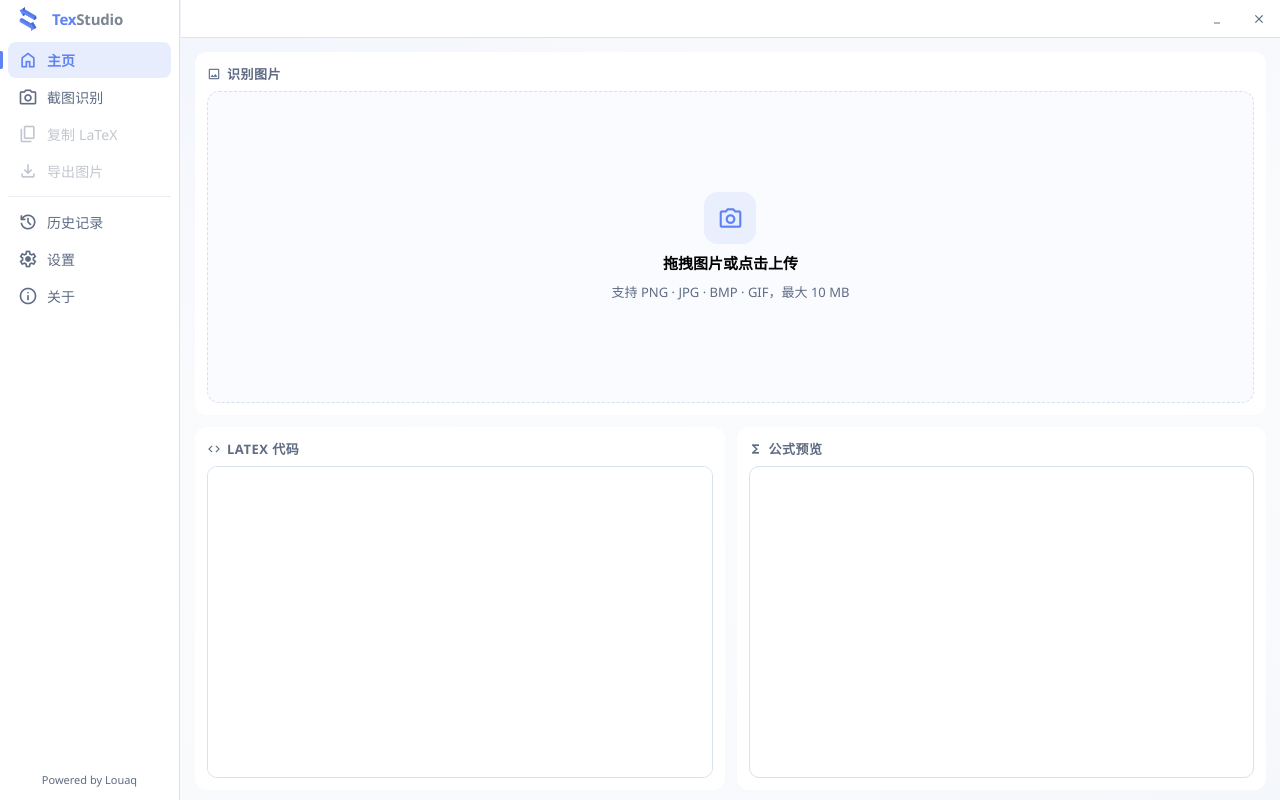
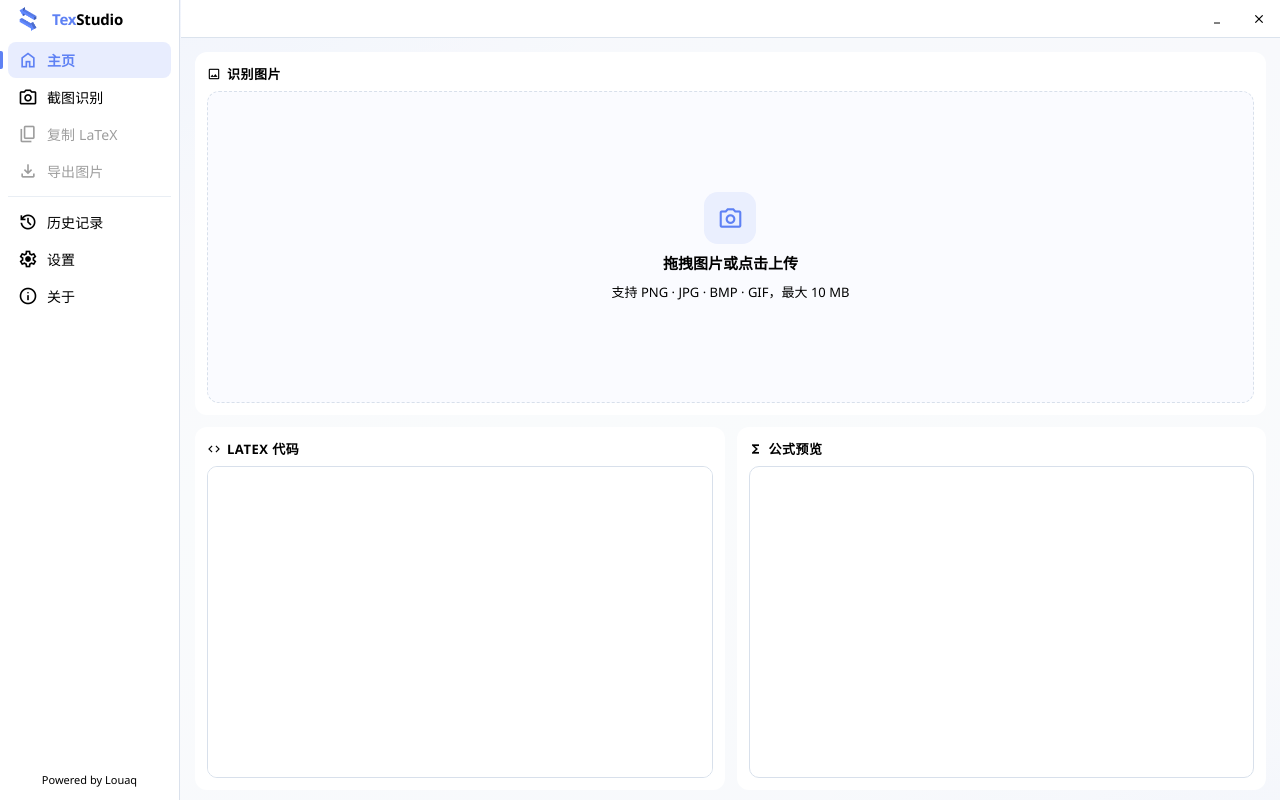
Before and after one commit to Louaq/TexStudio, a React (Create React App) app: page / in a window 1280 px wide. Built offline with nearby package versions, Linux system fonts and the light colour scheme; no server answers.

Commit message:
feat: fix some issue

```diff
--- a/package.json
+++ b/package.json
@@ -1,6 +1,6 @@
 {
   "name": "latex-ocr-electron",
-  "version": "4.9.0",
+  "version": "4.9.1",
   "description": "TxStudio OCR",
   "author": {
     "name": "TexStudio",
--- a/src/App.tsx
+++ b/src/App.tsx
@@ -90,6 +90,7 @@ function App() {
     apiConfig: ApiConfig;
     shortcuts: { capture: string; upload: string };
     theme?: string;
+    themeMode?: 'light' | 'dark';
     sidebarConfig?: SidebarConfig;
     minimizeToTray?: boolean;
   } | null>(null);
@@ -126,8 +127,9 @@ function App() {
         if (window.electronAPI) {
           const appSettings = await window.electronAPI.getSettings();
           console.log('从Electron加载的设置:', appSettings);
-          const { getTheme, applyTheme, normalizeThemeId, THEME_ID } = await import('./theme/themes');
+          const { getTheme, applyTheme, normalizeThemeId, normalizeThemeMode, THEME_ID } = await import('./theme/themes');
           const selectedTheme = normalizeThemeId(appSettings.theme);
+          const selectedMode = normalizeThemeMode(appSettings.themeMode);
           if (appSettings.theme !== THEME_ID) {
             await window.electronAPI.saveSettings({ theme: THEME_ID });
           }
@@ -135,13 +137,14 @@ function App() {
             apiConfig: appSettings.apiConfig,
             shortcuts: appSettings.shortcuts,
             theme: selectedTheme,
+            themeMode: selectedMode,
             sidebarConfig: appSettings.sidebarConfig || getDefaultSidebarConfig(),
             minimizeToTray: appSettings.minimizeToTray !== undefined ? appSettings.minimizeToTray : true
           });
           setAppState(prev => ({ ...prev, history: appSettings.history }));
 
-          const theme = getTheme();
-          applyTheme(theme);
+          applyTheme(getTheme(selectedMode), selectedMode);
+          try { localStorage.setItem('themeMode', selectedMode); } catch {}
         } else {
           const defaultSettings = {
             apiConfig: {
@@ -177,12 +180,12 @@ function App() {
           setSettings({
             ...defaultSettings,
             theme: browserThemeId,
+            themeMode: 'light',
             sidebarConfig: getDefaultSidebarConfig()
           });
           console.warn('运行在浏览器模式下，使用默认设置');
 
-          const theme = getTheme();
-          applyTheme(theme);
+          applyTheme(getTheme('light'), 'light');
         }
       } catch (error) {
         console.error('加载设置失败:', error);
@@ -1016,6 +1019,20 @@ function App() {
     }
   };
 
+  const handleSaveThemeMode = async (mode: 'light' | 'dark') => {
+    try {
+      const { applyTheme, getTheme } = await import('./theme/themes');
+      applyTheme(getTheme(mode), mode);
+      try { localStorage.setItem('themeMode', mode); } catch {}
+      setSettings(prev => prev ? { ...prev, themeMode: mode } : prev);
+      if (window.electronAPI) {
+        await window.electronAPI.saveSettings({ themeMode: mode });
+      }
+    } catch (error) {
+      console.error('保存主题模式失败:', error);
+    }
+  };
+
   const handleSaveMinimizeToTray = async (minimizeToTray: boolean) => {
     if (window.electronAPI) {
       try {
@@ -1240,12 +1257,14 @@ function App() {
             shortcuts={settings?.shortcuts || { capture: '', upload: '' }}
             sidebarConfig={settings?.sidebarConfig}
             minimizeToTray={settings?.minimizeToTray !== undefined ? settings.minimizeToTray : true}
+            themeMode={settings?.themeMode || 'light'}
             onSaveApi={handleSaveApiSettings}
             onSaveShortcuts={handleSaveShortcutSettings}
             onCheckForUpdates={handleCheckForUpdates}
             isCheckingForUpdates={updateInfo.status === 'checking'}
             onSaveSidebarConfig={handleSaveSidebarConfig}
             onSaveMinimizeToTray={handleSaveMinimizeToTray}
+            onSaveThemeMode={handleSaveThemeMode}
           />
         )}
 
--- a/src/components/ApiSettingsDialog.tsx
+++ b/src/components/ApiSettingsDialog.tsx
@@ -100,7 +100,7 @@ const Input = styled.input`
   }
 
   &::placeholder {
-    color: var(--color-textSecondary);
+    color: var(--ui-placeholder, rgba(0, 0, 0, 0.5));
   }
 `;
 
--- a/src/components/LatexEditor.tsx
+++ b/src/components/LatexEditor.tsx
@@ -23,7 +23,7 @@ const Header = styled.div`
 const Label = styled.h3`
   font-size: 13px;
   font-weight: 600;
-  color: var(--color-textSecondary);
+  color: var(--color-text);
   margin: 0;
   display: flex;
   align-items: center;
@@ -62,7 +62,7 @@ const TextArea = styled.textarea<{ $readOnly: boolean }>`
   box-sizing: border-box;
 
   &::placeholder {
-    color: var(--color-textSecondary);
+    color: var(--ui-placeholder, rgba(0, 0, 0, 0.5));
     font-style: italic;
     font-family: "Segoe UI", "Microsoft YaHei", sans-serif;
   }
--- a/src/components/ShortcutSettingsDialog.tsx
+++ b/src/components/ShortcutSettingsDialog.tsx
@@ -37,7 +37,7 @@ const Dialog = styled.div`
 
 const Title = styled.h2`
   margin: 0 0 24px 0;
-  color: #2c3e50;
+  color: var(--color-text);
   font-size: 21px;
   font-weight: 600;
   text-align: center;
@@ -60,7 +60,7 @@ const FormGroup = styled.div`
 `;
 
 const Label = styled.label`
-  color: #34495e;
+  color: var(--color-text);
   font-weight: 600;
   font-size: 15px;
 `;
@@ -82,7 +82,7 @@ const ShortcutButton = styled.button<{
   font-size: 15px;
   color: ${props =>
     props.$isListening ? '#e74c3c' :
-    props.$isSet ? '#27ae60' : '#2c3e50'
+    props.$isSet ? '#27ae60' : 'var(--color-text)'
   };
   transition: border-color 0.12s ease, background 0.12s ease, color 0.12s ease;
   font-family: "Cascadia Code", "Consolas", monospace;
--- a/src/contexts/ThemeContext.tsx
+++ b/src/contexts/ThemeContext.tsx
@@ -27,12 +27,13 @@ export const ThemeProvider: React.FC<ThemeProviderProps> = ({
   children,
   initialThemeId = THEME_ID
 }) => {
-  const [currentTheme, setCurrentTheme] = useState<Theme>(() => getTheme(initialThemeId));
+  void initialThemeId;
+  const [currentTheme, setCurrentTheme] = useState<Theme>(() => getTheme('light'));
 
   const setTheme = (_themeId?: string) => {
-    const theme = getTheme();
+    const theme = getTheme('light');
     setCurrentTheme(theme);
-    applyTheme(theme);
+    applyTheme(theme, 'light');
     localStorage.setItem('selectedTheme', THEME_ID);
     if (window.electronAPI) {
       window.electronAPI.saveSettings({ theme: THEME_ID }).catch(console.error);
@@ -40,8 +41,7 @@ export const ThemeProvider: React.FC<ThemeProviderProps> = ({
   };
 
   useEffect(() => {
-    // 应用初始主题
-    applyTheme(currentTheme);
+    applyTheme(currentTheme, 'light');
   }, []);
 
   return (
--- a/src/index.tsx
+++ b/src/index.tsx
@@ -5,8 +5,15 @@ import "@fontsource/material-symbols-outlined";
 import { createGlobalStyle } from 'styled-components';
 import { applyTheme, getTheme } from './theme/themes';
 
-/* 首屏即写入主题变量 */
-applyTheme(getTheme());
+/* 首屏即写入主题变量（从 localStorage 缓存读取模式，避免深色用户看到一闪的浅色） */
+const cachedMode: 'light' | 'dark' = (() => {
+  try {
+    return localStorage.getItem('themeMode') === 'dark' ? 'dark' : 'light';
+  } catch {
+    return 'light';
+  }
+})();
+applyTheme(getTheme(cachedMode), cachedMode);
 
 // 全局样式
 const GlobalStyle = createGlobalStyle`
@@ -25,8 +32,8 @@ const GlobalStyle = createGlobalStyle`
     --bg-secondary: #FFFFFF;
     --bg-tertiary: #EEF2F7;
     --text-primary: #000000;
-    --text-secondary: #5F6C84;
-    --text-muted: #8A94A6;
+    --text-secondary: #000000;
+    --text-muted: #000000;
     --accent-primary: #5E81F4;
     --accent-hover: #4C6FED;
     --accent-active: #3B5DE6;
@@ -212,6 +219,7 @@ const GlobalStyle = createGlobalStyle`
 
   pre, code {
     font-family: var(--font-mono) !important;
+    color: var(--color-text);
     background: var(--current-card) !important;
     border-radius: 8px !important;
     padding: 1px 4px !important;
--- a/src/theme/themes.ts
+++ b/src/theme/themes.ts
@@ -37,10 +37,13 @@ export interface Theme {
   };
 }
 
+/** 主题模式 */
+export type ThemeMode = 'light' | 'dark';
+
 /** 唯一主题 ID（青花 Qing-hua：钴蓝 + 瓷白） */
 export const THEME_ID = 'formal' as const;
 
-const formalTheme: Theme = {
+const lightTheme: Theme = {
   id: THEME_ID,
   name: '青花',
   colors: {
@@ -55,9 +58,9 @@ const formalTheme: Theme = {
     surfaceLight: '#EEF2F7',
 
     text: '#000000',
-    textSecondary: '#5F6C84',
-    textMuted: '#8A94A6',
-    accentSecondary: '#7C8594',
+    textSecondary: '#000000',
+    textMuted: '#000000',
+    accentSecondary: '#000000',
 
     border: '#D8E0EB',
     borderLight: 'rgba(216, 224, 235, 0.55)',
@@ -85,30 +88,102 @@ const formalTheme: Theme = {
   },
 };
 
-/** 仅含「青花」 */
-export const themes: Theme[] = [formalTheme];
+const darkTheme: Theme = {
+  id: THEME_ID,
+  name: '青花·夜',
+  colors: {
+    primary: '#7B91FF',
+    primaryLight: '#8C9EFF',
+    primaryDark: '#6A81FF',
+
+    background: '#121218',
+    backgroundPattern: 'rgba(123, 145, 255, 0.06)',
+
+    surface: '#1E1E28',
+    surfaceLight: '#2A2A38',
+
+    text: '#F0F4FF',
+    textSecondary: '#F0F4FF',
+    textMuted: '#F0F4FF',
+    accentSecondary: '#F0F4FF',
+
+    border: '#3A3A4D',
+    borderLight: 'rgba(58, 58, 77, 0.55)',
+
+    buttonGradientStart: '#7B91FF',
+    buttonGradientEnd: '#6A81FF',
+    buttonHoverStart: '#8C9EFF',
+    buttonHoverEnd: '#7B91FF',
+
+    inputBackground: 'rgba(35, 35, 48, 0.96)',
+    inputBorder: '#3A3A4D',
+    inputFocus: '#7B91FF',
+
+    success: '#10b981',
+    error: '#f43f5e',
+    warning: '#f59e0b',
+    info: '#7B91FF',
+
+    menuBackground: '#1E1E28',
+    menuBorder: 'rgba(58, 58, 77, 0.85)',
+    menuHover: '#7B91FF',
+
+    dialogBackground: '#1E1E28',
+    dialogOverlay: 'rgba(0, 0, 0, 0.55)',
+  },
+};
+
+export const themes: Theme[] = [lightTheme, darkTheme];
 
 /** 任意历史 theme 字段均归一为唯一主题 */
 export function normalizeThemeId(themeId: string | undefined | null): string {
   return THEME_ID;
 }
 
-// 获取主题（仅青花）
-export const getTheme = (_themeId?: string): Theme => formalTheme;
+/** 归一化主题模式（兼容历史值） */
+export function normalizeThemeMode(mode: string | undefined | null): ThemeMode {
+  return mode === 'dark' ? 'dark' : 'light';
+}
+
+/** 获取主题（按模式选择） */
+export const getTheme = (mode: ThemeMode = 'light'): Theme =>
+  mode === 'dark' ? darkTheme : lightTheme;
 
 /** 应用主题色与页面背景渐变（不使用背景模糊） */
-export const applyTheme = (theme: Theme) => {
+export const applyTheme = (theme: Theme, mode: ThemeMode = 'light') => {
   const root = document.documentElement;
 
   Object.entries(theme.colors).forEach(([key, value]) => {
     root.style.setProperty(`--color-${key}`, value);
   });
 
-  const appBg = `radial-gradient(ellipse 95% 75% at 0% -8%, rgba(94, 129, 244, 0.08), transparent 52%),
+  const isDark = mode === 'dark';
+
+  const appBg = isDark
+    ? `radial-gradient(ellipse 95% 75% at 0% -8%, rgba(123, 145, 255, 0.10), transparent 52%),
+    radial-gradient(ellipse 80% 60% at 100% 108%, rgba(123, 145, 255, 0.06), transparent 48%),
+    linear-gradient(168deg, #16161E 0%, ${theme.colors.background} 50%, #14141A 100%)`
+    : `radial-gradient(ellipse 95% 75% at 0% -8%, rgba(94, 129, 244, 0.08), transparent 52%),
     radial-gradient(ellipse 80% 60% at 100% 108%, rgba(94, 129, 244, 0.05), transparent 48%),
     linear-gradient(168deg, #EEF2FA 0%, ${theme.colors.background} 50%, #F2F5F9 100%)`;
   root.style.setProperty('--app-bg-gradient', appBg);
 
+  if (isDark) {
+    root.style.setProperty('--glass-bg', 'rgba(30, 30, 40, 0.45)');
+    root.style.setProperty('--glass-bg-strong', 'rgba(30, 30, 40, 0.94)');
+    root.style.setProperty('--glass-bg-elevated', 'rgba(30, 30, 40, 0.88)');
+    root.style.setProperty('--glass-bg-card', 'rgba(30, 30, 40, 0.96)');
+    root.style.setProperty('--glass-border-soft', 'rgba(255, 255, 255, 0.06)');
+    root.style.setProperty('--glass-edge', 'rgba(58, 58, 77, 0.95)');
+
+    root.style.setProperty('--ui-titlebar-bg', 'rgba(30, 30, 40, 0.96)');
+    root.style.setProperty('--ui-titlebar-border', 'rgba(58, 58, 77, 0.9)');
+    root.style.setProperty('--ui-pageheader-bg', 'rgba(30, 30, 40, 0.92)');
+    root.style.setProperty('--ui-pageheader-border', 'rgba(58, 58, 77, 0.8)');
+    root.style.setProperty('--ui-footerbar-bg', 'rgba(30, 30, 40, 0.72)');
+    root.style.setProperty('--ui-sidebar-bg', '#1E1E28');
+    root.style.setProperty('--ui-placeholder', 'rgba(240, 244, 255, 0.5)');
+  } else {
     root.style.setProperty('--glass-bg', 'rgba(255, 255, 255, 0.45)');
     root.style.setProperty('--glass-bg-strong', 'rgba(255, 255, 255, 0.94)');
     root.style.setProperty('--glass-bg-elevated', 'rgba(255, 255, 255, 0.88)');
@@ -116,8 +191,17 @@ export const applyTheme = (theme: Theme) => {
     root.style.setProperty('--glass-border-soft', 'rgba(26, 28, 35, 0.06)');
     root.style.setProperty('--glass-edge', 'rgba(216, 224, 235, 0.95)');
 
+    root.style.setProperty('--ui-titlebar-bg', 'rgba(255, 255, 255, 0.96)');
+    root.style.setProperty('--ui-titlebar-border', 'rgba(216, 224, 235, 0.9)');
+    root.style.setProperty('--ui-pageheader-bg', 'rgba(255, 255, 255, 0.92)');
+    root.style.setProperty('--ui-pageheader-border', 'rgba(216, 224, 235, 0.8)');
+    root.style.setProperty('--ui-footerbar-bg', 'rgba(255, 255, 255, 0.72)');
+    root.style.setProperty('--ui-sidebar-bg', '#ffffff');
+    root.style.setProperty('--ui-placeholder', 'rgba(0, 0, 0, 0.5)');
+  }
+
   document.body.style.background = appBg;
-  document.body.setAttribute('theme-mode', 'light');
+  document.body.setAttribute('theme-mode', isDark ? 'dark' : 'light');
 
   if (window.electronAPI && window.electronAPI.updateWindowTheme) {
     const backgroundColor = theme.colors.background;
@@ -133,7 +217,7 @@ export const applyTheme = (theme: Theme) => {
       });
   }
 
-  console.log(`✅ 主题 "${theme.name}" 已立即应用`);
+  console.log(`✅ 主题 "${theme.name}" 已立即应用 (mode=${mode})`);
 };
 
 /** 上传区等局部：纯色底，无 backdrop-filter */
@@ -143,14 +227,14 @@ export const glassBackdrop = css`
 
 /** 顶栏（与图1 白底侧栏一致） */
 export const glassTitleBar = css`
-  background: rgba(255, 255, 255, 0.96);
-  border-bottom: 1px solid rgba(216, 224, 235, 0.9);
+  background: var(--ui-titlebar-bg, rgba(255, 255, 255, 0.96));
+  border-bottom: 1px solid var(--ui-titlebar-border, rgba(216, 224, 235, 0.9));
   transform: translateZ(0);
 `;
 
-/** 侧栏：纯白 + 细线分割 */
+/** 侧栏：纯色 + 细线分割（随主题切换） */
 export const glassSidebar = css`
-  background: #ffffff;
+  background: var(--ui-sidebar-bg, #ffffff);
   border-right: 1px solid var(--glass-edge);
   transform: translateZ(0);
 `;
@@ -171,14 +255,14 @@ export const glassCard = css`
 
 /** 各页顶栏 */
 export const glassPageHeader = css`
-  background: rgba(255, 255, 255, 0.92);
-  border-bottom: 1px solid rgba(216, 224, 235, 0.8);
+  background: var(--ui-pageheader-bg, rgba(255, 255, 255, 0.92));
+  border-bottom: 1px solid var(--ui-pageheader-border, rgba(216, 224, 235, 0.8));
   transform: translateZ(0);
 `;
 
 /** 底栏 / 分页条 */
 export const glassFooterBar = css`
-  background: rgba(255, 255, 255, 0.72);
+  background: var(--ui-footerbar-bg, rgba(255, 255, 255, 0.72));
   border-top: 1px solid var(--glass-edge);
   transform: translateZ(0);
 `;
--- a/src/types/index.ts
+++ b/src/types/index.ts
@@ -40,6 +40,7 @@ export interface AppSettings {
   shortcuts: ShortcutConfig;
   history: HistoryItem[];
   theme?: string;
+  themeMode?: 'light' | 'dark';
   sidebarConfig?: SidebarConfig;
   minimizeToTray?: boolean;
 }
--- a/src/views/HistoryView.tsx
+++ b/src/views/HistoryView.tsx
@@ -81,7 +81,7 @@ const HintBar = styled.div`
   align-items: center;
   justify-content: space-between;
   gap: 12px;
-  color: var(--color-primary);
+  color: var(--color-text);
   font-size: 14px;
 `;
 
@@ -99,18 +99,18 @@ const ClearAllButton = styled.button`
   align-items: center;
   gap: 6px;
   padding: 6px 12px;
-  border: 1px solid color-mix(in srgb, var(--color-primary) 35%, var(--color-border));
+  border: 1px solid color-mix(in srgb, var(--color-text) 22%, var(--color-border));
   border-radius: 8px;
   background: transparent;
-  color: var(--color-primary);
+  color: var(--color-text);
   font-size: 14px;
   font-weight: 500;
   cursor: pointer;
   transition: background 0.12s ease, border-color 0.12s ease;
 
   &:hover {
-    background: color-mix(in srgb, var(--color-primary) 10%, transparent);
-    border-color: color-mix(in srgb, var(--color-primary) 50%, var(--color-border));
+    background: color-mix(in srgb, var(--color-text) 8%, transparent);
+    border-color: color-mix(in srgb, var(--color-text) 35%, var(--color-border));
   }
 `;
 
@@ -188,7 +188,7 @@ const HistoryDate = styled.div`
 
 const FormulaTag = styled.span`
   background: rgba(0, 0, 0, 0.05);
-  color: var(--color-primary);
+  color: var(--color-text);
   padding: 3px 10px;
   border-radius: 4px;
   font-size: 12px;
@@ -273,7 +273,7 @@ const FormulaError = styled.div`
 
 const NoMoreText = styled.div`
   text-align: center;
-  color: #adb5bd;
+  color: var(--color-text);
   font-size: 14px;
   padding: 32px 0;
   margin-top: 20px;
@@ -435,7 +435,7 @@ const HistoryView: React.FC<HistoryViewProps> = ({
                 <MaterialIcon name="history" size={80} />
               </EmptyIcon>
               <EmptyText>暂无历史记录</EmptyText>
-              <p style={{ fontSize: '15px', color: '#95a5a6' }}>
+              <p style={{ fontSize: '15px', color: 'var(--color-text)' }}>
                 识别或输入的公式会自动保存到这里
               </p>
             </EmptyState>
--- a/src/views/SettingsView.tsx
+++ b/src/views/SettingsView.tsx
@@ -136,7 +136,7 @@ const Input = styled.input`
   }
 
   &::placeholder {
-    color: var(--color-textSecondary);
+    color: var(--ui-placeholder, rgba(0, 0, 0, 0.5));
   }
 
   &:disabled {
@@ -275,14 +275,14 @@ const UpdateCard = styled.div`
 
 const UpdateCardTitle = styled.h3`
   margin: 0;
-  color: #2c3e50;
+  color: var(--color-text);
   font-size: 15px;
   font-weight: 600;
 `;
 
 const UpdateCardText = styled.p`
   margin: 0;
-  color: #6c757d;
+  color: var(--color-text);
   font-size: 13px;
   line-height: 1.6;
 `;
@@ -404,7 +404,7 @@ const DataDescription = styled.span`
 
 const DataPath = styled.span`
   font-size: 13px;
-  color: var(--color-textSecondary);
+  color: var(--color-text);
   font-family: "Cascadia Code", "Consolas", monospace;
   word-break: break-all;
 `;
@@ -562,7 +562,7 @@ const SidebarItemName = styled.span`
 
 const SidebarItemId = styled.span`
   font-size: 13px;
-  color: var(--color-textSecondary);
+  color: var(--color-text);
   font-family: "Cascadia Code", "Consolas", monospace;
 `;
 
@@ -601,6 +601,7 @@ interface SettingsViewProps {
   shortcuts: { capture: string; upload: string };
   sidebarConfig?: SidebarConfig;
   minimizeToTray?: boolean;
+  themeMode?: 'light' | 'dark';
   onSaveApi: (config: ApiConfig) => void;
   onSaveShortcuts: (shortcuts: { capture: string; upload: string }) => void;
   onCheckForUpdates?: () => void;
@@ -608,6 +609,7 @@ interface SettingsViewProps {
   isCheckingForUpdates?: boolean;
   onSaveSidebarConfig?: (config: SidebarConfig) => void;
   onSaveMinimizeToTray?: (minimizeToTray: boolean) => void;
+  onSaveThemeMode?: (mode: 'light' | 'dark') => void;
 }
 
 const SettingsView: React.FC<SettingsViewProps> = ({
@@ -615,12 +617,14 @@ const SettingsView: React.FC<SettingsViewProps> = ({
   shortcuts,
   sidebarConfig,
   minimizeToTray = true,
+  themeMode = 'light',
   onSaveApi,
   onSaveShortcuts,
   onCheckForUpdates,
   isCheckingForUpdates = false,
   onSaveSidebarConfig,
-  onSaveMinimizeToTray
+  onSaveMinimizeToTray,
+  onSaveThemeMode
 }) => {
   const [apiFormData, setApiFormData] = useState<ApiConfig>(apiConfig);
   const [shortcutFormData, setShortcutFormData] = useState(shortcuts);
@@ -1045,7 +1049,6 @@ const SettingsView: React.FC<SettingsViewProps> = ({
             <SettingsRow>
               <RowLabelCol>
                 <RowLabelWithIcon>
-                  <MaterialIcon name="keyboard" size={18} />
                   快捷键
                 </RowLabelWithIcon>
               </RowLabelCol>
@@ -1102,6 +1105,25 @@ const SettingsView: React.FC<SettingsViewProps> = ({
                 <MaterialIcon name="restore" size={16} />
                 恢复
               </SmallButton>
+            </DataActions>
+          </DataRow>
+
+          <DataRow>
+            <DataLabel>
+              <DataTitle>深色模式</DataTitle>
+              <DataDescription>开启后界面切换为深色主题</DataDescription>
+            </DataLabel>
+            <DataActions>
+              <Toggle>
+                <input
+                  type="checkbox"
+                  checked={themeMode === 'dark'}
+                  onChange={(e) => {
+                    onSaveThemeMode?.(e.target.checked ? 'dark' : 'light');
+                  }}
+                />
+                <span></span>
+              </Toggle>
             </DataActions>
           </DataRow>
 
```
Lines whose indentation alone changed are shown as unchanged.
